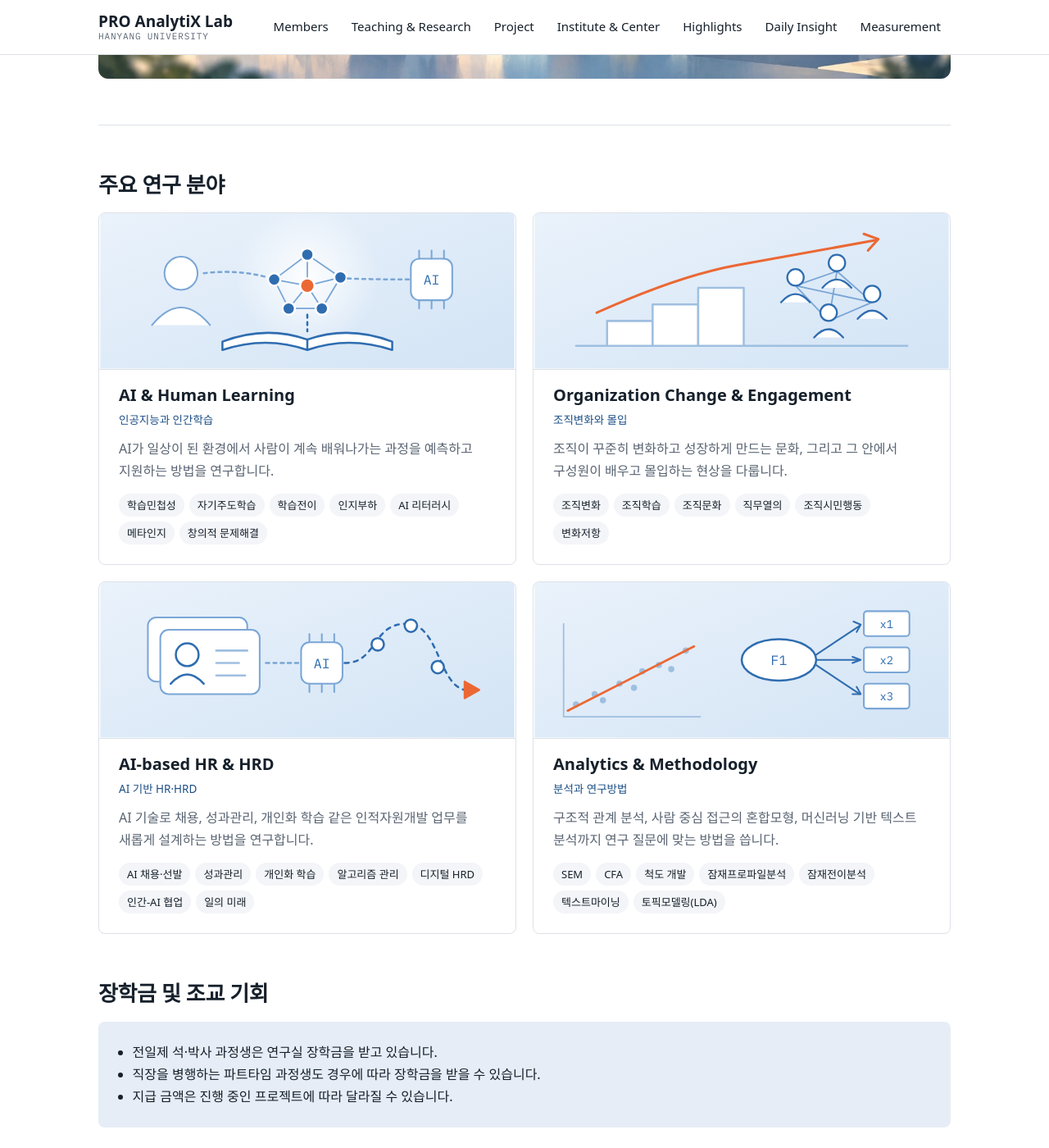
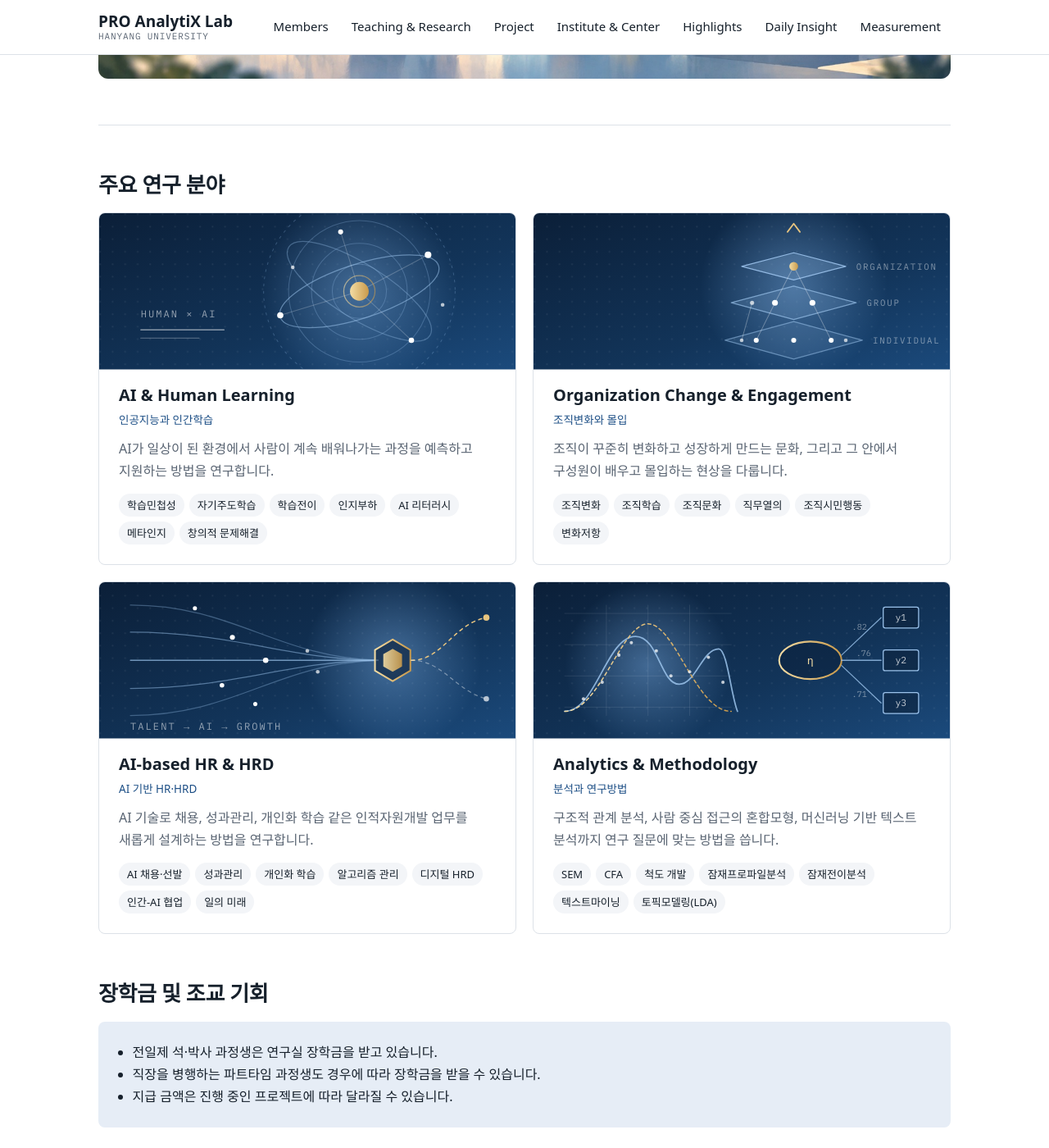
Before and after one commit to drsprolab/drsprolab.github.io, a Jekyll site: the page built from index.html, in a window 1280 px wide and 1400 px high, scrolled down 637 px. Shown: the whole window at 82% size. Built offline with Jekyll 4.4.1, drawn with Linux system fonts in a browser that asks for light colours; some web fonts are replaced.

Commit message:
대문: 주요 연구 분야 그림을 추상 일러스트로 다시 그림
네이비 그라데이션, 가는 선, 골드 포인트로 통일.

Co-Authored-By: Claude Opus 5.5 <noreply@anthropic.com>

```diff
--- a/_includes/area-art.html
+++ b/_includes/area-art.html
@@ -1,59 +1,86 @@
-{%- comment -%} 주요 연구 분야 카드 상단 그림. include.icon: learning | organization | hrd | analytics {%- endcomment -%}
+{%- comment -%}
+주요 연구 분야 카드 상단 그림 (추상 일러스트, 원본 제작).
+include.icon: learning | organization | hrd | analytics
+{%- endcomment -%}
+{%- assign k = include.icon -%}
 <svg class="area-art" viewBox="0 0 400 150" role="img" aria-label="{{ include.label }}" xmlns="http://www.w3.org/2000/svg">
   <defs>
-    <linearGradient id="bg-{{ include.icon }}" x1="0" y1="0" x2="1" y2="1">
-      <stop offset="0" stop-color="#eaf2fb"/><stop offset="1" stop-color="#d3e4f5"/>
+    <linearGradient id="bg-{{ k }}" x1="0" y1="0" x2="1" y2="1">
+      <stop offset="0" stop-color="#0b1f38"/><stop offset=".6" stop-color="#123459"/><stop offset="1" stop-color="#1b4a7c"/>
     </linearGradient>
-    <radialGradient id="glow-{{ include.icon }}" cx=".5" cy=".5" r=".5">
-      <stop offset="0" stop-color="#ffffff" stop-opacity=".95"/><stop offset="1" stop-color="#ffffff" stop-opacity="0"/>
+    <radialGradient id="halo-{{ k }}" cx=".5" cy=".5" r=".5">
+      <stop offset="0" stop-color="#7fb2e8" stop-opacity=".45"/><stop offset="1" stop-color="#7fb2e8" stop-opacity="0"/>
     </radialGradient>
+    <linearGradient id="gold-{{ k }}" x1="0" y1="0" x2="1" y2="0">
+      <stop offset="0" stop-color="#f3dca4"/><stop offset="1" stop-color="#c99a4b"/>
+    </linearGradient>
+    <pattern id="dots-{{ k }}" width="12" height="12" patternUnits="userSpaceOnUse">
+      <circle cx="1" cy="1" r=".8" fill="#ffffff" fill-opacity=".08"/>
+    </pattern>
   </defs>
-  <rect width="400" height="150" fill="url(#bg-{{ include.icon }})"/>
-  <g fill="none" stroke="#2f6db0" stroke-width="2" stroke-linecap="round" stroke-linejoin="round">
-{%- case include.icon -%}
+  <rect width="400" height="150" fill="url(#bg-{{ k }})"/>
+  <rect width="400" height="150" fill="url(#dots-{{ k }})"/>
+  <g fill="none" stroke-linecap="round" stroke-linejoin="round">
+{%- case k -%}
 {%- when "learning" %}
-    <circle cx="200" cy="62" r="70" fill="url(#glow-learning)" stroke="none"/>
-    <path d="M118 124 Q160 108 200 122 Q240 108 282 124 L282 132 Q240 118 200 132 Q160 118 118 132 Z" fill="#ffffff"/>
-    <path d="M200 122 V132"/>
-    <g stroke="#7aa6d6" stroke-width="1.4"><path d="M168 64 L200 40 L232 62 L214 92 L182 92 Z M200 40 L200 70 L168 64 M200 70 L232 62 M200 70 L214 92 M200 70 L182 92"/></g>
-    <g fill="#2f6db0" stroke="#ffffff" stroke-width="2"><circle cx="200" cy="40" r="6"/><circle cx="168" cy="64" r="6"/><circle cx="232" cy="62" r="6"/><circle cx="214" cy="92" r="6"/><circle cx="182" cy="92" r="6"/><circle cx="200" cy="70" r="7" fill="#eb6834"/></g>
-    <path d="M200 98 V114" stroke-dasharray="3 4"/>
-    <g stroke="#7aa6d6" stroke-width="1.6"><rect x="300" y="44" width="40" height="40" rx="8" fill="#ffffff"/><path d="M308 44 V36 M320 44 V36 M332 44 V36 M308 84 V92 M320 84 V92 M332 84 V92"/><text x="320" y="69" text-anchor="middle" font-size="13" font-family="IBM Plex Mono, monospace" fill="#2f6db0" stroke="none">AI</text></g>
-    <path d="M298 64 Q268 64 238 63" stroke-dasharray="3 4" stroke="#7aa6d6"/>
-    <g stroke="#7aa6d6" stroke-width="1.6"><circle cx="78" cy="58" r="16" fill="#ffffff"/><path d="M50 108 Q78 74 106 108" fill="#ffffff"/></g>
-    <path d="M100 58 Q132 54 162 62" stroke-dasharray="3 4" stroke="#7aa6d6"/>
+    <circle cx="250" cy="75" r="95" fill="url(#halo-{{ k }})" stroke="none"/>
+    <g stroke="#9cc3ec" stroke-opacity=".28" stroke-width=".8">
+      <circle cx="250" cy="75" r="26"/><circle cx="250" cy="75" r="46"/><circle cx="250" cy="75" r="68"/><circle cx="250" cy="75" r="92" stroke-dasharray="2 5"/>
+    </g>
+    <ellipse cx="250" cy="75" rx="80" ry="26" transform="rotate(-18 250 75)" stroke="#9cc3ec" stroke-opacity=".55" stroke-width="1"/>
+    <ellipse cx="250" cy="75" rx="80" ry="26" transform="rotate(32 250 75)" stroke="#9cc3ec" stroke-opacity=".35" stroke-width="1"/>
+    <path d="M250 75 L174 98 M250 75 L316 40 M250 75 L232 18 M250 75 L300 122" stroke="#ffffff" stroke-opacity=".22" stroke-width=".8"/>
+    <g fill="#ffffff" stroke="none"><circle cx="174" cy="98" r="3"/><circle cx="316" cy="40" r="3.2"/><circle cx="232" cy="18" r="2.4"/><circle cx="300" cy="122" r="2.6"/><circle cx="330" cy="88" r="1.8" fill-opacity=".7"/><circle cx="186" cy="52" r="1.8" fill-opacity=".7"/></g>
+    <circle cx="250" cy="75" r="9" fill="url(#gold-{{ k }})" stroke="none"/>
+    <circle cx="250" cy="75" r="15" stroke="url(#gold-{{ k }})" stroke-opacity=".6" stroke-width="1"/>
+    <g stroke="#ffffff" stroke-opacity=".5" stroke-width="1"><path d="M40 112 H120"/><path d="M40 120 H96" stroke-opacity=".25"/></g>
+    <text x="40" y="100" font-family="IBM Plex Mono, ui-monospace, monospace" font-size="9.5" letter-spacing="1.6" fill="#ffffff" fill-opacity=".55">HUMAN × AI</text>
 {%- when "organization" %}
-    <path d="M40 128 H360" stroke="#9fbfe0"/>
-    <g fill="#ffffff" stroke="#9fbfe0"><rect x="70" y="104" width="44" height="24"/><rect x="114" y="88" width="44" height="40"/><rect x="158" y="72" width="44" height="56"/></g>
-    <path d="M60 96 Q140 60 196 50 T330 26" stroke="#eb6834" stroke-width="2.4"/>
-    <path d="M318 20 L332 25 L322 36" stroke="#eb6834" stroke-width="2.4"/>
-    <g stroke="#7aa6d6" stroke-width="1.4"><path d="M252 70 L292 56 L326 86 L284 104 Z M252 70 L326 86 M292 56 L284 104"/></g>
-    <g stroke="#2f6db0" stroke-width="1.8" fill="#ffffff">
-      <circle cx="252" cy="62" r="8"/><path d="M238 86 Q252 70 266 86"/>
-      <circle cx="292" cy="48" r="8"/><path d="M278 72 Q292 56 306 72"/>
-      <circle cx="326" cy="78" r="8"/><path d="M312 102 Q326 86 340 102"/>
-      <circle cx="284" cy="96" r="8"/><path d="M270 120 Q284 104 298 120"/>
+    <circle cx="250" cy="70" r="90" fill="url(#halo-{{ k }})" stroke="none"/>
+    <g stroke="#9cc3ec" stroke-width="1">
+      <path d="M250 104 L316 122 L250 140 L184 122 Z" fill="#9cc3ec" fill-opacity=".10" stroke-opacity=".55"/>
+      <path d="M250 70 L310 86 L250 102 L190 86 Z" fill="#9cc3ec" fill-opacity=".14" stroke-opacity=".7"/>
+      <path d="M250 38 L300 51 L250 64 L200 51 Z" fill="#9cc3ec" fill-opacity=".20" stroke-opacity=".9"/>
+    </g>
+    <path d="M250 122 V12" stroke="url(#gold-{{ k }})" stroke-width="1.4"/>
+    <path d="M244 18 L250 10 L256 18" stroke="#e7c47f" stroke-width="1.4"/>
+    <g stroke="#ffffff" stroke-opacity=".3" stroke-width=".8"><path d="M214 122 L232 86 L250 51 M286 122 L268 86 L250 51 M200 122 L210 86"/></g>
+    <g fill="#ffffff" stroke="none">
+      <circle cx="214" cy="122" r="2.4"/><circle cx="250" cy="122" r="2.4"/><circle cx="286" cy="122" r="2.4"/><circle cx="200" cy="122" r="1.8" fill-opacity=".7"/><circle cx="300" cy="122" r="1.8" fill-opacity=".7"/>
+      <circle cx="232" cy="86" r="2.8"/><circle cx="268" cy="86" r="2.8"/><circle cx="210" cy="86" r="2" fill-opacity=".7"/>
+      <circle cx="250" cy="51" r="4.2" fill="url(#gold-{{ k }})"/>
+    </g>
+    <g font-family="IBM Plex Mono, ui-monospace, monospace" font-size="8.5" letter-spacing="1.4" fill="#ffffff" fill-opacity=".45">
+      <text x="326" y="125">INDIVIDUAL</text><text x="320" y="89">GROUP</text><text x="310" y="54">ORGANIZATION</text>
     </g>
 {%- when "hrd" %}
-    <g fill="#ffffff" stroke="#7aa6d6" stroke-width="1.6">
-      <rect x="46" y="34" width="96" height="62" rx="8"/><rect x="58" y="46" width="96" height="62" rx="8"/>
+    <circle cx="282" cy="75" r="85" fill="url(#halo-{{ k }})" stroke="none"/>
+    <g stroke="#9cc3ec" stroke-width="1">
+      <path d="M30 22 C130 22 170 72 268 75" stroke-opacity=".35"/>
+      <path d="M30 48 C130 48 180 74 268 75" stroke-opacity=".5"/>
+      <path d="M30 75 C120 75 200 75 268 75" stroke-opacity=".7"/>
+      <path d="M30 102 C130 102 180 76 268 75" stroke-opacity=".5"/>
+      <path d="M30 128 C130 128 170 78 268 75" stroke-opacity=".35"/>
     </g>
-    <circle cx="84" cy="70" r="11" stroke="#2f6db0"/><path d="M68 98 Q84 80 100 98" stroke="#2f6db0"/>
-    <path d="M112 66 H142 M112 78 H134 M112 90 H140" stroke="#9fbfe0"/>
-    <path d="M160 78 Q186 78 192 78" stroke-dasharray="3 4" stroke="#7aa6d6"/>
-    <g stroke="#7aa6d6" stroke-width="1.6"><rect x="194" y="58" width="40" height="40" rx="8" fill="#ffffff"/><path d="M202 58 V50 M214 58 V50 M226 58 V50 M202 98 V106 M214 98 V106 M226 98 V106"/><text x="214" y="83" text-anchor="middle" font-size="13" font-family="IBM Plex Mono, monospace" fill="#2f6db0" stroke="none">AI</text></g>
-    <path d="M236 78 C268 78 262 40 296 40 S326 110 360 104" stroke-dasharray="4 5" stroke="#2f6db0"/>
-    <g fill="#ffffff" stroke="#2f6db0" stroke-width="2"><circle cx="268" cy="60" r="6"/><circle cx="300" cy="42" r="6"/><circle cx="326" cy="82" r="6"/></g>
-    <path d="M352 96 L366 104 L352 112 Z" fill="#eb6834" stroke="#eb6834"/>
+    <g fill="#ffffff" stroke="none"><circle cx="92" cy="25" r="2"/><circle cx="128" cy="53" r="2.4"/><circle cx="160" cy="75" r="2.6"/><circle cx="118" cy="99" r="2.2"/><circle cx="150" cy="117" r="2"/><circle cx="200" cy="66" r="1.8" fill-opacity=".7"/><circle cx="210" cy="86" r="1.8" fill-opacity=".7"/></g>
+    <path d="M282 55 L299 65 L299 85 L282 95 L265 85 L265 65 Z" stroke="url(#gold-{{ k }})" stroke-width="1.6" fill="#0b1f38" fill-opacity=".6"/>
+    <path d="M282 64 L291 69 L291 81 L282 86 L273 81 L273 69 Z" fill="url(#gold-{{ k }})" stroke="none" fill-opacity=".9"/>
+    <path d="M300 75 C330 75 340 40 372 34" stroke="#e7c47f" stroke-width="1.2" stroke-dasharray="3 4"/>
+    <path d="M300 75 C330 75 342 104 372 112" stroke="#ffffff" stroke-opacity=".4" stroke-width="1" stroke-dasharray="3 4"/>
+    <circle cx="372" cy="34" r="3" fill="#e7c47f" stroke="none"/><circle cx="372" cy="112" r="2.6" fill="#ffffff" fill-opacity=".7" stroke="none"/>
+    <text x="30" y="142" font-family="IBM Plex Mono, ui-monospace, monospace" font-size="9.5" letter-spacing="1.6" fill="#ffffff" fill-opacity=".55">TALENT → AI → GROWTH</text>
 {%- when "analytics" %}
-    <g fill="#9fbfe0" stroke="none"><circle cx="40" cy="118" r="3"/><circle cx="58" cy="108" r="3"/><circle cx="66" cy="114" r="3"/><circle cx="82" cy="98" r="3"/><circle cx="96" cy="102" r="3"/><circle cx="104" cy="86" r="3"/><circle cx="120" cy="80" r="3"/><circle cx="132" cy="84" r="3"/><circle cx="146" cy="66" r="3"/></g>
-    <path d="M32 124 L154 62" stroke="#eb6834" stroke-width="2.2"/>
-    <path d="M28 40 V130 H160" stroke="#9fbfe0" stroke-width="1.4"/>
-    <ellipse cx="236" cy="75" rx="36" ry="20" fill="#ffffff"/>
-    <text x="236" y="80" text-anchor="middle" font-size="13" font-family="IBM Plex Mono, monospace" fill="#2f6db0" stroke="none">F1</text>
-    <g fill="#ffffff" stroke="#7aa6d6" stroke-width="1.6"><rect x="318" y="28" width="44" height="24" rx="3"/><rect x="318" y="63" width="44" height="24" rx="3"/><rect x="318" y="98" width="44" height="24" rx="3"/></g>
-    <g stroke="#2f6db0" stroke-width="1.6"><path d="M272 70 L314 42 M272 75 L314 75 M272 80 L314 108"/><path d="M308 38 L315 41 L311 48 M307 72 L315 75 L307 78 M311 101 L315 108 L307 108"/></g>
-    <g font-size="11" font-family="IBM Plex Mono, monospace" fill="#2f6db0" stroke="none" text-anchor="middle"><text x="340" y="44">x1</text><text x="340" y="79">x2</text><text x="340" y="114">x3</text></g>
+    <circle cx="110" cy="80" r="80" fill="url(#halo-{{ k }})" stroke="none"/>
+    <g stroke="#ffffff" stroke-opacity=".12" stroke-width=".6"><path d="M30 30 H190 M30 60 H190 M30 90 H190 M30 120 H190 M70 22 V128 M110 22 V128 M150 22 V128"/></g>
+    <path d="M30 124 C60 124 70 52 98 52 C120 52 122 98 140 98 C156 98 162 64 178 64 C186 64 190 110 196 124" stroke="#9cc3ec" stroke-width="1.4" stroke-opacity=".85"/>
+    <path d="M30 124 C64 124 84 40 110 40 C136 40 156 124 190 124" stroke="url(#gold-{{ k }})" stroke-width="1.2" stroke-dasharray="3 3"/>
+    <g fill="#ffffff" stroke="none" fill-opacity=".75"><circle cx="48" cy="112" r="1.6"/><circle cx="66" cy="96" r="1.6"/><circle cx="82" cy="70" r="1.6"/><circle cx="94" cy="58" r="1.6"/><circle cx="118" cy="66" r="1.6"/><circle cx="132" cy="90" r="1.6"/><circle cx="150" cy="86" r="1.6"/><circle cx="168" cy="72" r="1.6"/><circle cx="182" cy="96" r="1.6"/></g>
+    <ellipse cx="266" cy="75" rx="30" ry="18" stroke="url(#gold-{{ k }})" stroke-width="1.6" fill="#0b1f38" fill-opacity=".5"/>
+    <text x="266" y="79" text-anchor="middle" font-family="IBM Plex Mono, ui-monospace, monospace" font-size="10.5" fill="#f3dca4">η</text>
+    <g stroke="#9cc3ec" stroke-width="1" stroke-opacity=".8"><path d="M296 70 L334 34 M296 75 L334 75 M296 80 L334 116"/></g>
+    <g stroke="#9cc3ec" stroke-width="1" fill="#0b1f38" fill-opacity=".55"><rect x="336" y="24" width="34" height="20" rx="2"/><rect x="336" y="65" width="34" height="20" rx="2"/><rect x="336" y="106" width="34" height="20" rx="2"/></g>
+    <g font-family="IBM Plex Mono, ui-monospace, monospace" font-size="9" fill="#ffffff" fill-opacity=".75" text-anchor="middle"><text x="353" y="37">y1</text><text x="353" y="78">y2</text><text x="353" y="119">y3</text></g>
+    <g font-family="IBM Plex Mono, ui-monospace, monospace" font-size="8" fill="#ffffff" fill-opacity=".45"><text x="306" y="46">.82</text><text x="310" y="71">.76</text><text x="306" y="110">.71</text></g>
 {%- endcase %}
   </g>
 </svg>
--- a/assets/css/style.css
+++ b/assets/css/style.css
@@ -88,7 +88,7 @@ h3 { font-size: 18px; font-weight: 600; margin: 0; }
 .areas { display: grid; grid-template-columns: repeat(2, minmax(0, 1fr)); gap: 20px; }
 .area { border: 1px solid var(--line); border-radius: 8px; padding: 24px; display: grid; gap: 10px; align-content: start; background: var(--paper); }
 .area { overflow: hidden; padding-top: 0; }
-.area-art { display: block; width: calc(100% + 48px); max-width: none; height: auto; aspect-ratio: 400 / 150; margin: 0 -24px 8px; border-bottom: 1px solid var(--line); }
+.area-art { display: block; width: calc(100% + 48px); max-width: none; height: auto; aspect-ratio: 400 / 150; margin: 0 -24px 8px; }
 .area .area-en { font-family: var(--f-body); font-size: 20px; font-weight: 600; color: var(--ink); line-height: 1.3; }
 .area .area-ko { font-family: var(--f-body); font-size: 13.5px; color: var(--accent); margin-top: -4px; }
 .area p { margin: 0; color: var(--muted); }
```
